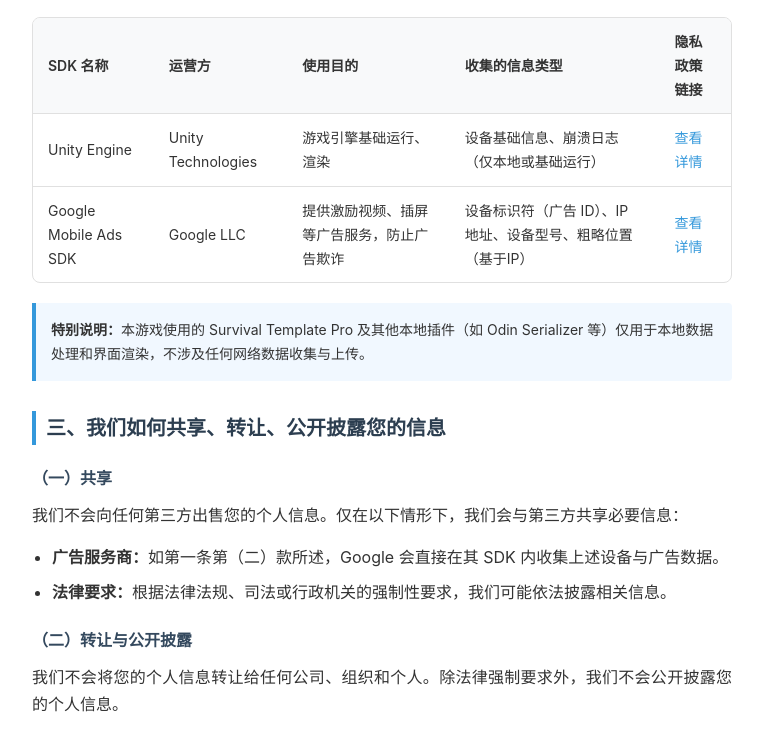
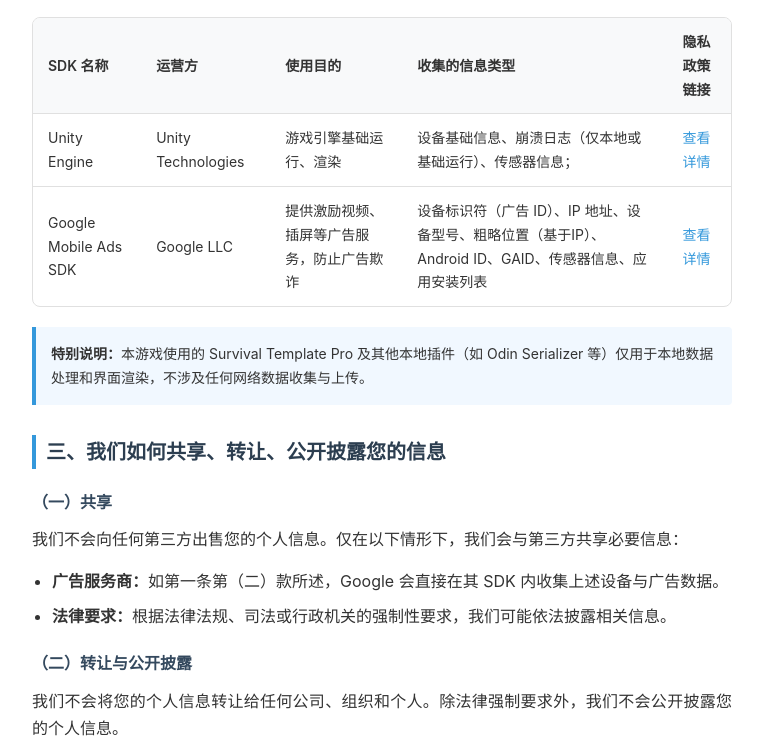
Before and after one commit to xlstudio01/SurviavalDiary_privacy-policy, a plain HTML site: page index.html in a window 1280 px wide. Shown: the part 1613-2358 px from the top of the page, without its empty margins (258-1021 px from the left). Drawn offline with Linux system fonts and the light colour scheme.

Commit message:
Update privacy policy content in index.html

```diff
--- a/index.html
+++ b/index.html
@@ -194,7 +194,7 @@
 							<td>Unity Engine</td>
 							<td>Unity Technologies</td>
 							<td>游戏引擎基础运行、渲染</td>
-							<td>设备基础信息、崩溃日志（仅本地或基础运行）</td>
+							<td>设备基础信息、崩溃日志（仅本地或基础运行）、传感器信息；</td>
 							<td>
 								<a href="https://unity.com/legal/privacy-policy" target="_blank">查看详情</a>
 							</td>
@@ -203,7 +203,7 @@
 							<td>Google Mobile Ads SDK</td>
 							<td>Google LLC</td>
 							<td>提供激励视频、插屏等广告服务，防止广告欺诈</td>
-							<td>设备标识符（广告 ID）、IP 地址、设备型号、粗略位置（基于IP）</td>
+							<td>设备标识符（广告 ID）、IP 地址、设备型号、粗略位置（基于IP）、Android ID、GAID、传感器信息、应用安装列表</td>
 							<td>
 								<a href="https://policies.google.com/privacy" target="_blank">查看详情</a>
 							</td>
@@ -247,7 +247,7 @@
 			<p>如您对本政策或个人信息保护有任何疑问、意见或投诉，可通过以下方式与我们联系：</p>
 			<p>
 				<strong>联系邮箱：</strong>
-				<a href="mailto:support@3285016995.com">support@3285016995.com</a>
+				<a href="mailto:3285016995@qq.com">3285016995@qq.com</a>
 			</p>
 			<p>我们将在收到您的请求后十五个工作日内予以回复。</p>
 		</div>
```
